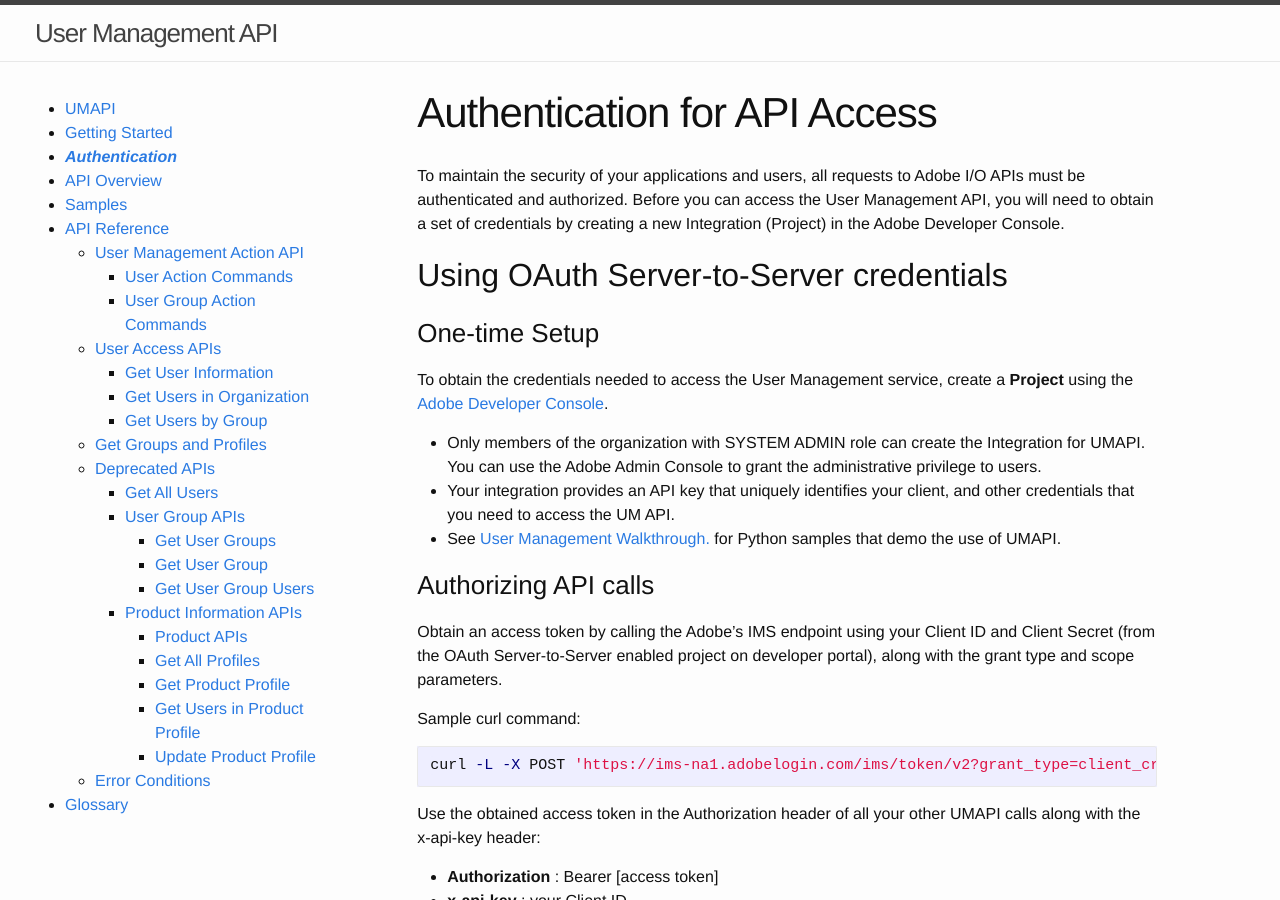
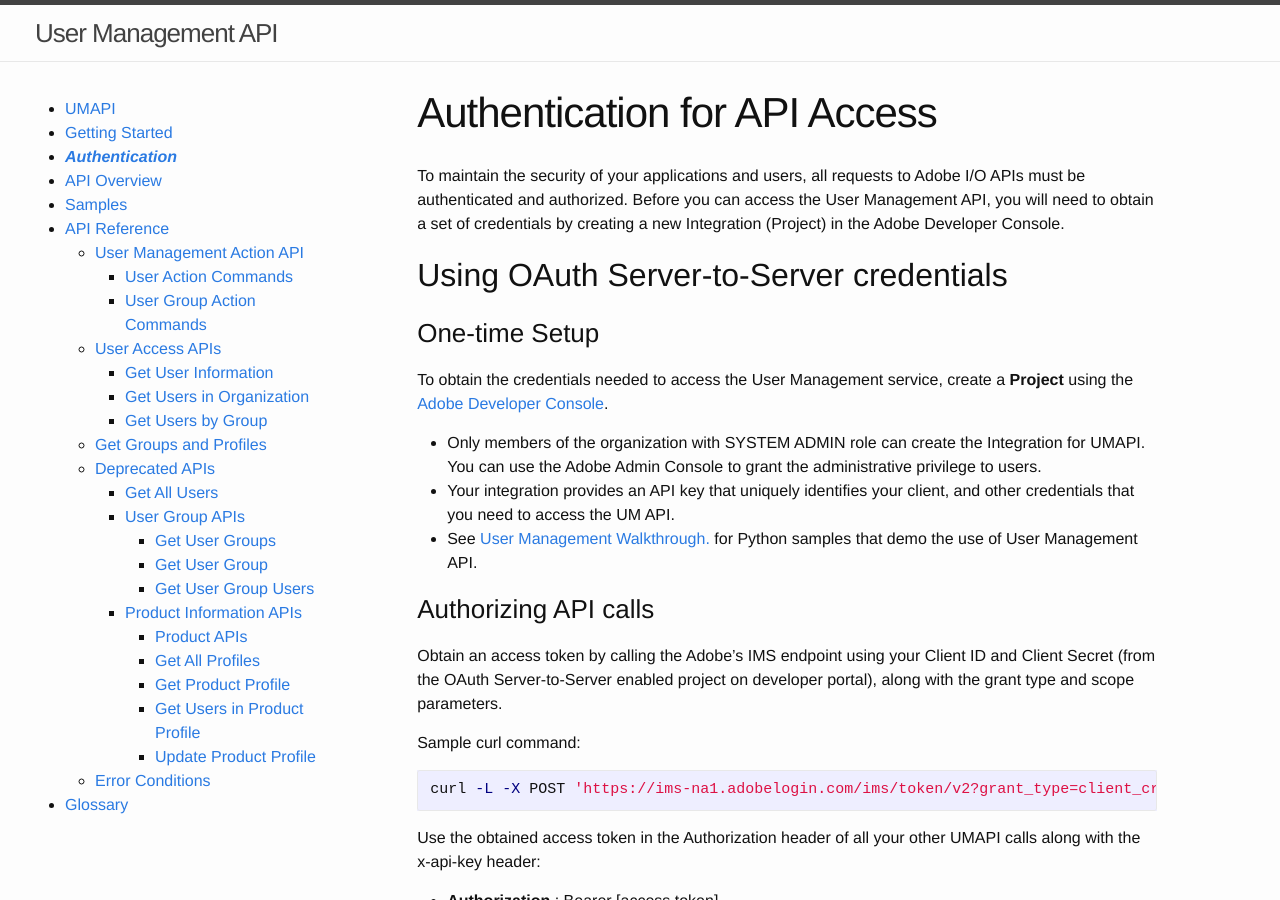
Before and after one commit to adobe-apiplatform/umapi-documentation, a Jekyll site: the page built from docs/en/UM_Authentication.md, in a window 1280 px wide and 900 px high. Built offline with Jekyll 4.4.1, drawn with Linux system fonts in a browser that asks for light colours.

Commit message:
Update docs/en/UM_Authentication.md
Co-authored-by: Lea Savage <leasavage@gmail.com>

```diff
--- a/docs/en/UM_Authentication.md
+++ b/docs/en/UM_Authentication.md
@@ -16,7 +16,7 @@
 To obtain the credentials needed to access the User Management service, create a **Project** using the [Adobe Developer Console](https://developer.adobe.com/).
 * Only members of the organization with SYSTEM ADMIN role can create the Integration for UMAPI. You can use the Adobe Admin Console to grant the administrative privilege to users.
 * Your integration provides an API key that uniquely identifies your client, and other credentials that you need to access the UM API.
-* See [User Management Walkthrough.](samples/index.md) for Python samples that demo the use of UMAPI.
+* See [User Management Walkthrough.](samples/index.md) for Python samples that demo the use of User Management API.
 
 ### Authorizing API calls
 
```
